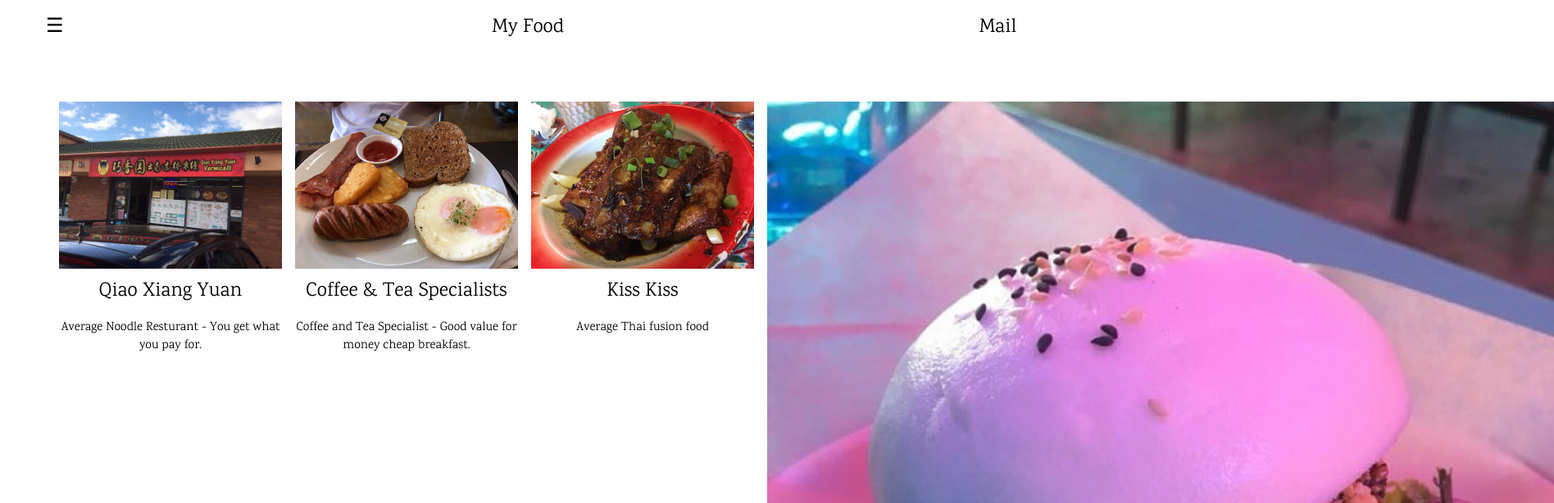
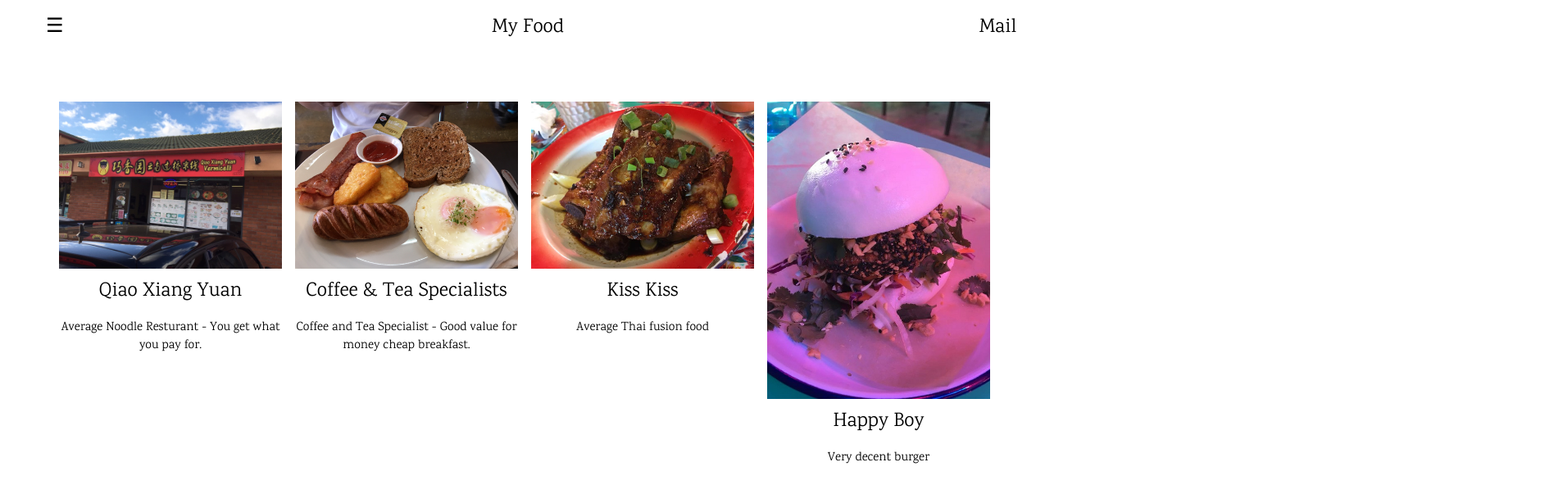
Before and after one commit to gourmetsamurai/gourmetsamurai, a plain HTML site: page index.html in a window 1280 px wide. Shown: the top 614 px of the page at 82% size, 1896 px wide, since content can reach past the window. Drawn offline with nearby package versions, Linux system fonts and the light colour scheme.

Commit message:
Update index.html

```diff
--- a/index.html
+++ b/index.html
@@ -49,7 +49,7 @@ body,h1,h2,h3,h4,h5,h6 {font-family: "Karma", sans-serif}
       <p>Average Thai fusion food</p>
     </div>
     <div class="w3-quarter">
-      <img src="images/happyboy/tofuburger.jpg" alt="tofuburger" style="width:960px">
+      <img src="images/happyboy/tofuburger.jpg" alt="tofuburger" style="width:100%">
       <h3>Happy Boy</h3>
       <p>Very decent burger</p>
     </div>
```
